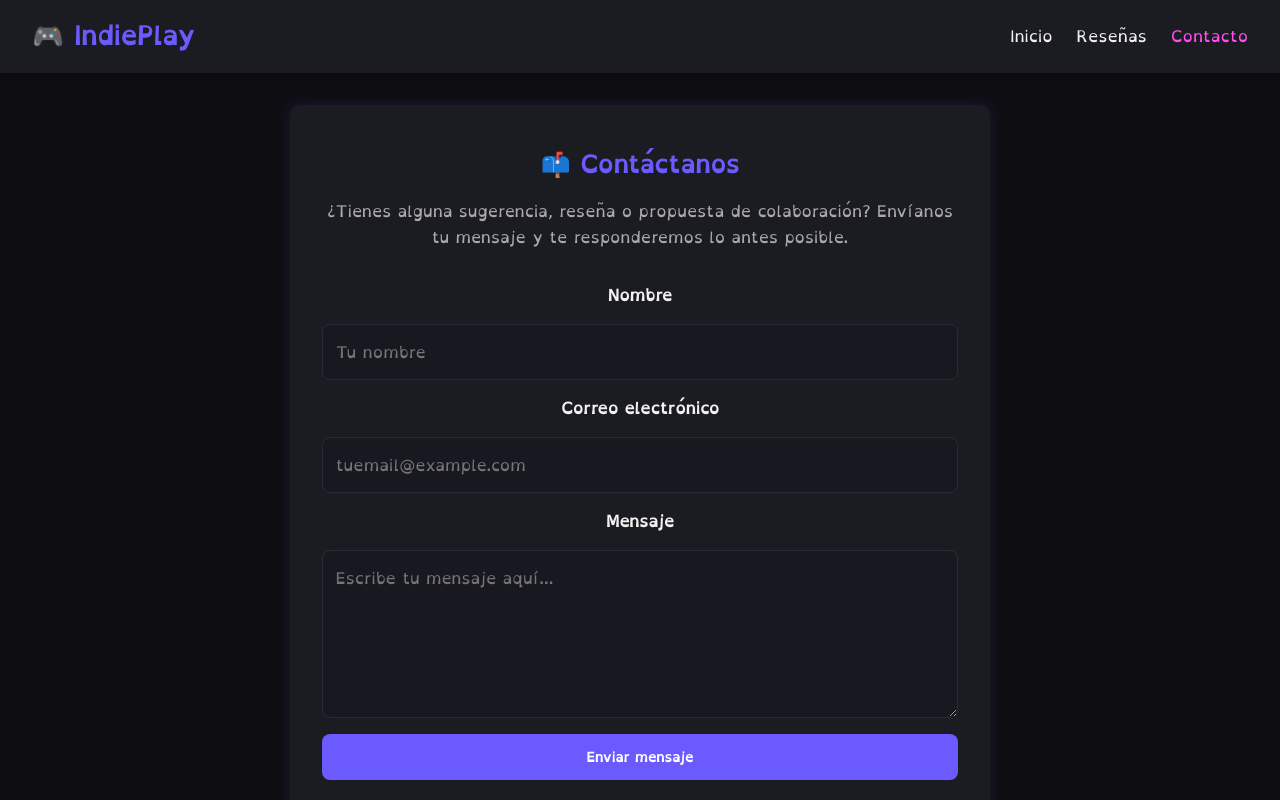
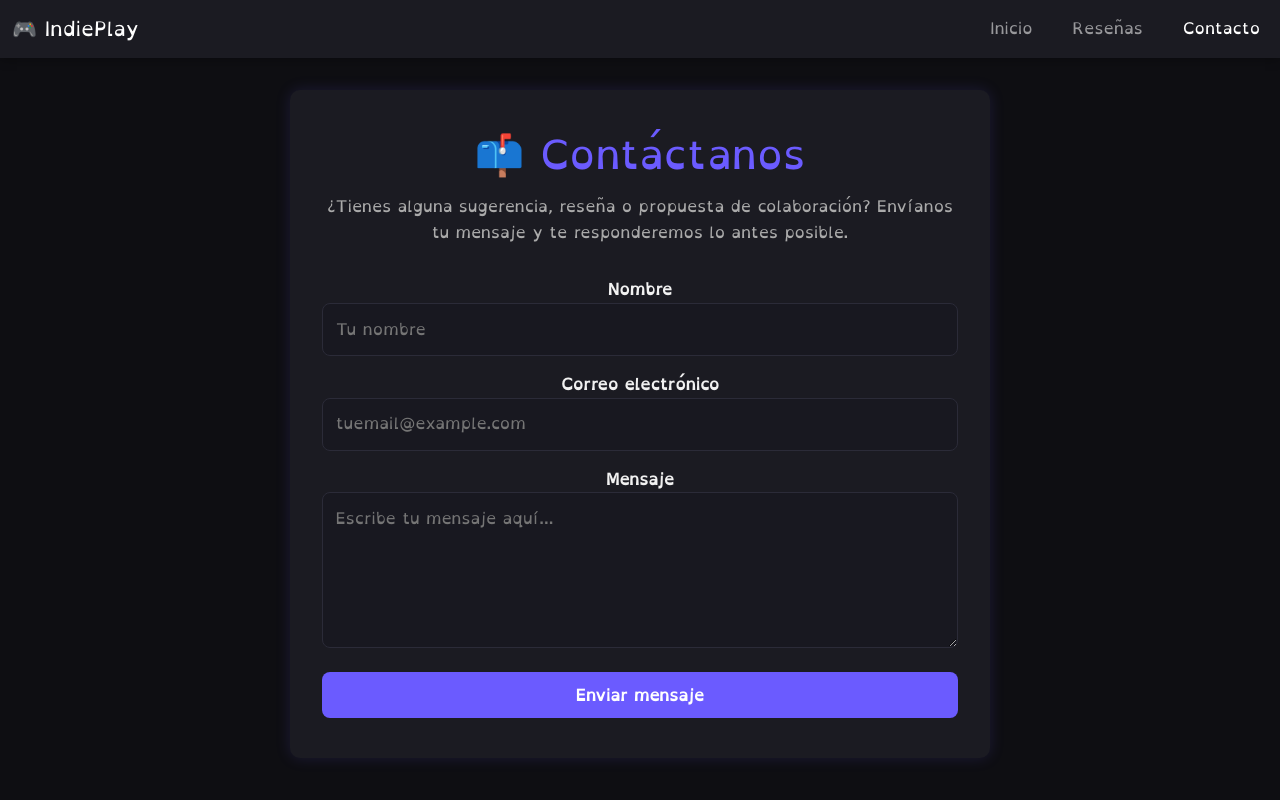
Before and after one commit to Mikel1202/IndieWorld.github.io, a plain HTML site: page contacto.html in a window 1280 px wide. Shown: the top 800 px of the page. Drawn offline with nearby package versions, Linux system fonts and the light colour scheme.

Commit message:
commit 9

```diff
--- a/contacto.html
+++ b/contacto.html
@@ -6,20 +6,26 @@
   <meta name="author" content="Mikel">
   <meta name="description" content="Contacto">
   <title>IndiePlay | Contacto</title>
+  <link href="https://cdn.jsdelivr.net/npm/bootstrap@5.3.0/dist/css/bootstrap.min.css" rel="stylesheet">
   <link rel="stylesheet" href="css/contactostyle.css">
   <link rel="icon" href="favicon.ico" type="image/x-icon">
 </head>
 
 <body>
-  <header>
-    <div class="logo">🎮 IndiePlay</div>
-    <nav>
-      <ul>
-        <li><a href="index.html">Inicio</a></li>
-        <li><a href="reseñas.html">Reseñas</a></li>
-        <li><a href="contacto.html" class="activo">Contacto</a></li>
+  <header class="navbar navbar-expand-lg navbar-dark">
+    <div class="container-fluid">
+      <div class="navbar-brand">🎮 IndiePlay</div>
+      <button class="navbar-toggler" type="button" data-bs-toggle="collapse" data-bs-target="#navbarNav" aria-controls="navbarNav" aria-expanded="false" aria-label="Toggle navigation">
+        <span class="navbar-toggler-icon"></span>
+      </button>
+      <nav class="collapse navbar-collapse" id="navbarNav">
+        <ul class="navbar-nav ms-auto">
+          <li class="nav-item"><a class="nav-link" href="index.html">Inicio</a></li>
+          <li class="nav-item"><a class="nav-link" href="reseñas.html">Reseñas</a></li>
+          <li class="nav-item"><a class="nav-link active" href="contacto.html">Contacto</a></li>
         </ul>
       </nav>
+    </div>
   </header>
 
   <main>
@@ -29,14 +35,20 @@
       Envíanos tu mensaje y te responderemos lo antes posible.</p>
 
       <form class="form-contacto" action="#" method="post">
+        <div>
           <label for="nombre">Nombre</label>
           <input type="text" id="nombre" name="nombre" placeholder="Tu nombre" required>
+        </div>
 
+        <div>
           <label for="email">Correo electrónico</label>
           <input type="email" id="email" name="email" placeholder="tuemail@example.com" required>
+        </div>
 
+        <div>
           <label for="mensaje">Mensaje</label>
           <textarea id="mensaje" name="mensaje" rows="5" placeholder="Escribe tu mensaje aquí..." required></textarea>
+        </div>
 
         <button type="submit" class="btn">Enviar mensaje</button>
       </form>
@@ -61,5 +73,7 @@
       <a href="https://policies.google.com/technologies/cookies?hl=es">Cookies</a>
     </p>
   </footer>
+
+  <script src="https://cdn.jsdelivr.net/npm/bootstrap@5.3.0/dist/js/bootstrap.bundle.min.js"></script>
 </body>
 </html>
```
Lines whose indentation alone changed are shown as unchanged.
